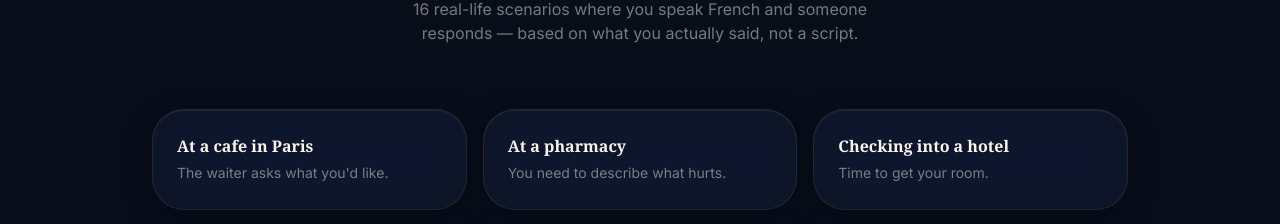
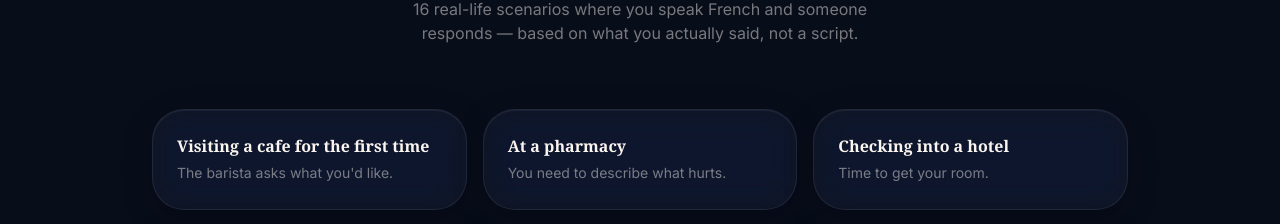
Before and after one commit to braybot1632/parlemoi-site, a Vue app: page / in a window 1280 px wide. Shown: the part 3480-3704 px from the top of the page. Built offline with nearby package versions, Linux system fonts and the light colour scheme.

Commit message:
Update cafe roleplay scenario copy
Co-Authored-By: Claude Opus 4.6 (1M context) <noreply@anthropic.com>

```diff
--- a/src/components/RoleplaySection.vue
+++ b/src/components/RoleplaySection.vue
@@ -3,7 +3,7 @@ import { useReveal } from '../composables/useReveal'
 useReveal()
 
 const scenarios = [
-  { label: 'At a cafe in Paris', detail: 'The waiter asks what you\'d like.' },
+  { label: 'Visiting a cafe for the first time', detail: 'The barista asks what you\'d like.' },
   { label: 'At a pharmacy', detail: 'You need to describe what hurts.' },
   { label: 'Checking into a hotel', detail: 'Time to get your room.' },
   { label: 'Lost without your phone', detail: 'Ask for directions in French.' },
```
